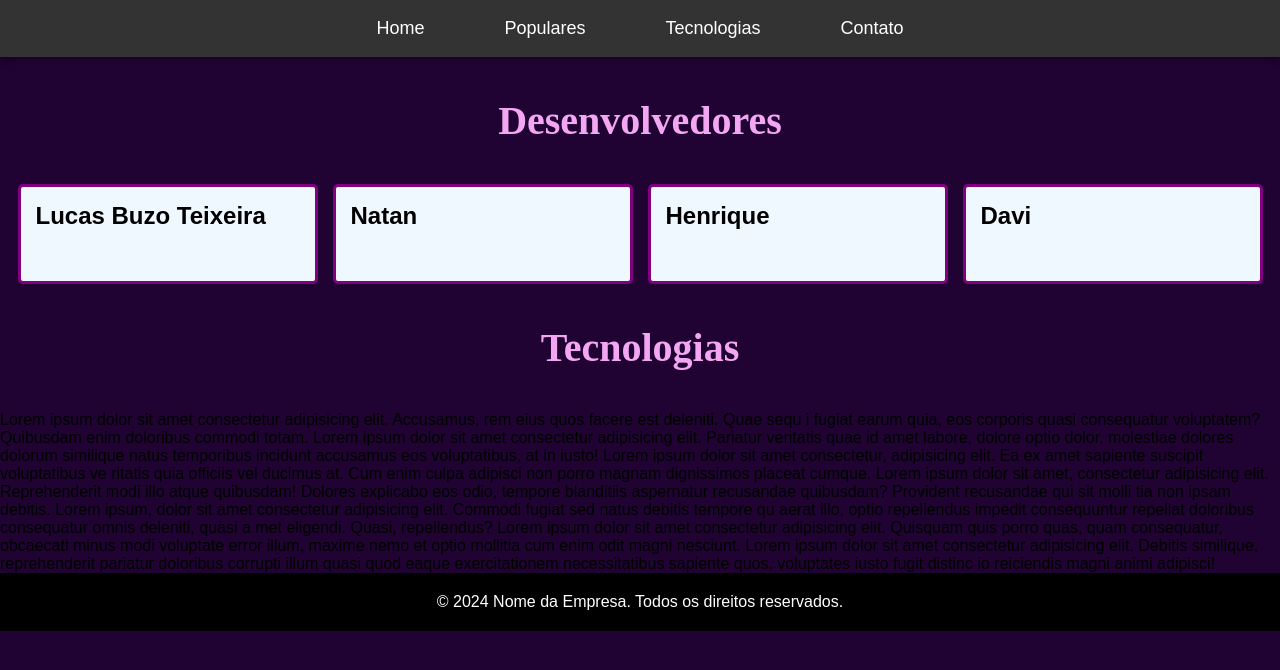
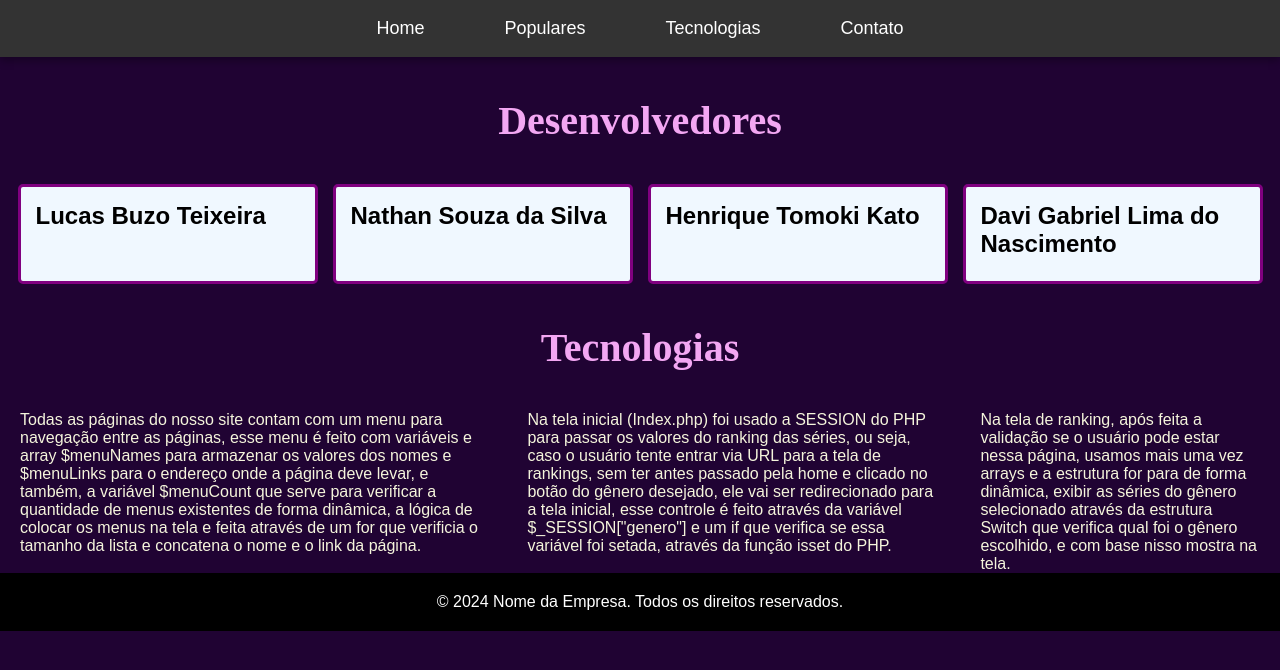
Before and after one commit to Okamium/projeto-php-faculdade, a PHP site: page /tecnologias.php in a window 1280 px wide. Shown: the top 670 px of the page. Run offline with PHP 8.4, Linux system fonts and the light colour scheme.

Commit message:
tecnologias

```diff
--- a/styles/tecnologias.css
+++ b/styles/tecnologias.css
@@ -14,6 +14,19 @@ nav {
     background-color: #333;
     padding: 10px 0;
     box-shadow: 0 4px 8px rgba(0, 0, 0, 0.3);
+}
+
+.fonte {
+    color: beige;
+}
+
+#one{
+    display: flex;
+    justify-content: center;
+    padding: 0px 20px;
+    gap: 20px;
+
+
 }
 
 .menu {
--- a/tecnologias.php
+++ b/tecnologias.php
@@ -36,13 +36,13 @@
             <h2>Lucas Buzo Teixeira</h2>
         </div>
         <div class="developer">
-            <h2>Natan</h2>
+            <h2>Nathan Souza da Silva</h2>
         </div>
         <div class="developer">
-            <h2>Henrique</h2>
+            <h2>Henrique Tomoki Kato</h2>
         </div>
         <div class="developer">
-            <h2>Davi</h2>
+            <h2>Davi Gabriel Lima do Nascimento</h2>
         </div>
     </div>
 
@@ -50,24 +50,23 @@
         <h1>Tecnologias</h1>
     </div>
 
+    <div id="one">
+        <p class="fonte">Todas as páginas do nosso site contam com um menu para navegação entre as páginas, esse menu é feito com variáveis e array  $menuNames para
+            armazenar os valores dos nomes e  $menuLinks para o endereço onde a página deve levar, e também, a variável $menuCount que serve
+            para verificar a quantidade de menus existentes de forma dinâmica, a lógica de colocar os menus na tela e feita através de um for que verificia o
+            tamanho da lista e concatena o nome e o link da página.
+        </p>
+        <br>
+        <p class="fonte">Na tela inicial (Index.php) foi usado a SESSION do PHP para passar os valores do ranking das séries, ou seja, caso o usuário tente entrar
+            via URL para a tela de rankings, sem ter antes passado pela home e clicado no botão do gênero desejado, ele vai ser redirecionado para a tela inicial, esse controle
+            é feito através da variável $_SESSION["genero"] e um if que verifica se essa variável foi setada, através da função isset do PHP.
+        </p>
+        <br>
 
-    Lorem ipsum dolor sit amet consectetur adipisicing elit. Accusamus, rem eius quos facere est deleniti. Quae sequ
-    i fugiat earum quia, eos corporis quasi consequatur voluptatem? Quibusdam enim doloribus commodi totam.
-    Lorem ipsum dolor sit amet consectetur adipisicing elit. Pariatur veritatis quae id amet labore, dolore
-    optio dolor, molestiae dolores dolorum similique natus temporibus incidunt accusamus eos voluptatibus, at in iusto!
-    Lorem ipsum dolor sit amet consectetur, adipisicing elit. Ea ex amet sapiente suscipit voluptatibus ve
-    ritatis quia officiis vel ducimus at. Cum enim culpa adipisci non porro magnam dignissimos placeat cumque.
-    Lorem ipsum dolor sit amet, consectetur adipisicing elit. Reprehenderit modi illo atque quibusdam! Dolores
-    explicabo eos odio, tempore blanditiis aspernatur recusandae quibusdam? Provident recusandae qui sit molli
-    tia non ipsam debitis.
-    Lorem ipsum, dolor sit amet consectetur adipisicing elit. Commodi fugiat sed natus debitis tempore qu
-    aerat illo, optio repellendus impedit consequuntur repellat doloribus consequatur omnis deleniti, quasi a
-    met eligendi. Quasi, repellendus?
-    Lorem ipsum dolor sit amet consectetur adipisicing elit. Quisquam quis porro quas, quam consequatur,
-     obcaecati minus modi voluptate error illum, maxime nemo et optio mollitia cum enim odit magni nesciunt.
-    Lorem ipsum dolor sit amet consectetur adipisicing elit. Debitis similique, reprehenderit pariatur doloribus
-     corrupti illum quasi quod eaque exercitationem necessitatibus sapiente quos, voluptates iusto fugit distinc
-     io reiciendis magni animi adipisci!
+        <p class="fonte">Na tela de ranking, após feita a validação se o usuário pode estar nessa página, usamos mais uma vez arrays e a estrutura for para de forma dinâmica,
+            exibir as séries do gênero selecionado através da estrutura Switch que verifica qual foi o gênero escolhido, e com base nisso mostra na tela.
+        </p>
+    </div>
 
 
 
```
